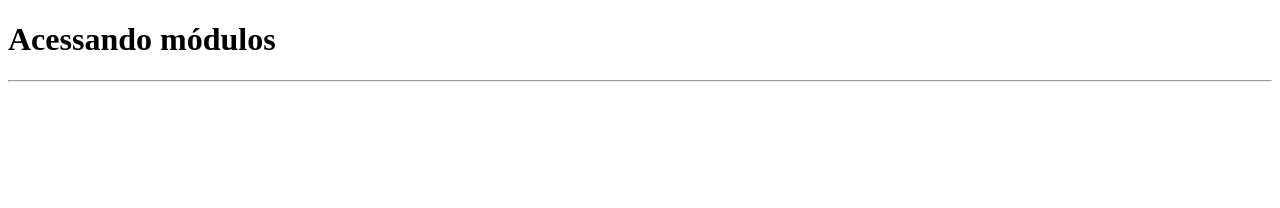
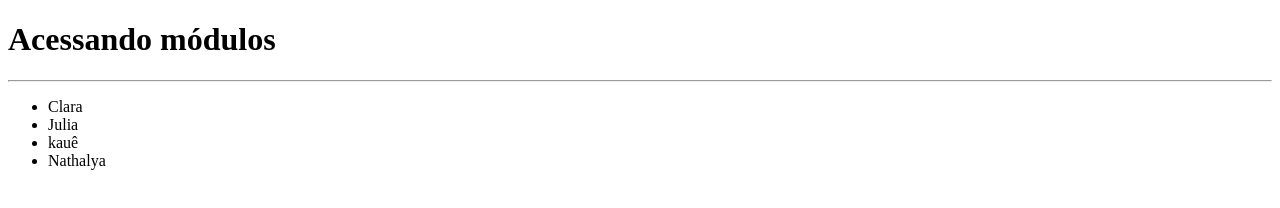
Before and after one commit to alanasrocha08/revisao-e-reforco-js, a website: page 06-usando-modulos.html in a window 1280 px wide. Drawn offline with Linux system fonts and the light colour scheme.

Commit message:
Adiciona exercício

```diff
--- a/06-usando-modulos.html
+++ b/06-usando-modulos.html
@@ -9,5 +9,38 @@
     <h1>Acessando módulos</h1>
     <hr>
     <ul id="lista-alunos"></ul>
+
+    <script type="module">
+        'use strict'
+
+
+        /* Exercício de revisão
+        Programe aqui as instruções necessárias para fazer com que os dados do array alunos, sejam inseridos como intens (tag <li>) dentro da lista não-ordenada chamada lista-alunos.
+
+        Dicas:
+        - Use a seleção de elementos no DOM.
+        - Use loop para percorrer os elementos do array.
+        - Crie a tag li dinamicamente com o JS.
+        - Adicione o conteúdo do array dentri da tag li criada.
+            */
+
+           import { alunos } from './modulos-esm/dados.js';
+
+        // Usando a seleção de elemento no DOM
+        const lista = document.querySelector("ul");
+
+        // Usando loop para percorrer os elementos do array
+        for(const aluno of alunos) {
+            //Criando um elemento li
+            let item = document.createElement("li");
+
+            // Adicionando conteúdo ao elemto li criado
+            item.innerHTML = aluno;
+
+            // Inserir o elemento criado e com o nome di aluno na lista
+            lista.appendChild(item);
+        }
+
+    </script>
 </body>
 </html>
--- /dev/null
+++ b/07-operador-rest.js
@@ -0,0 +1 @@
+'use strict';
```
